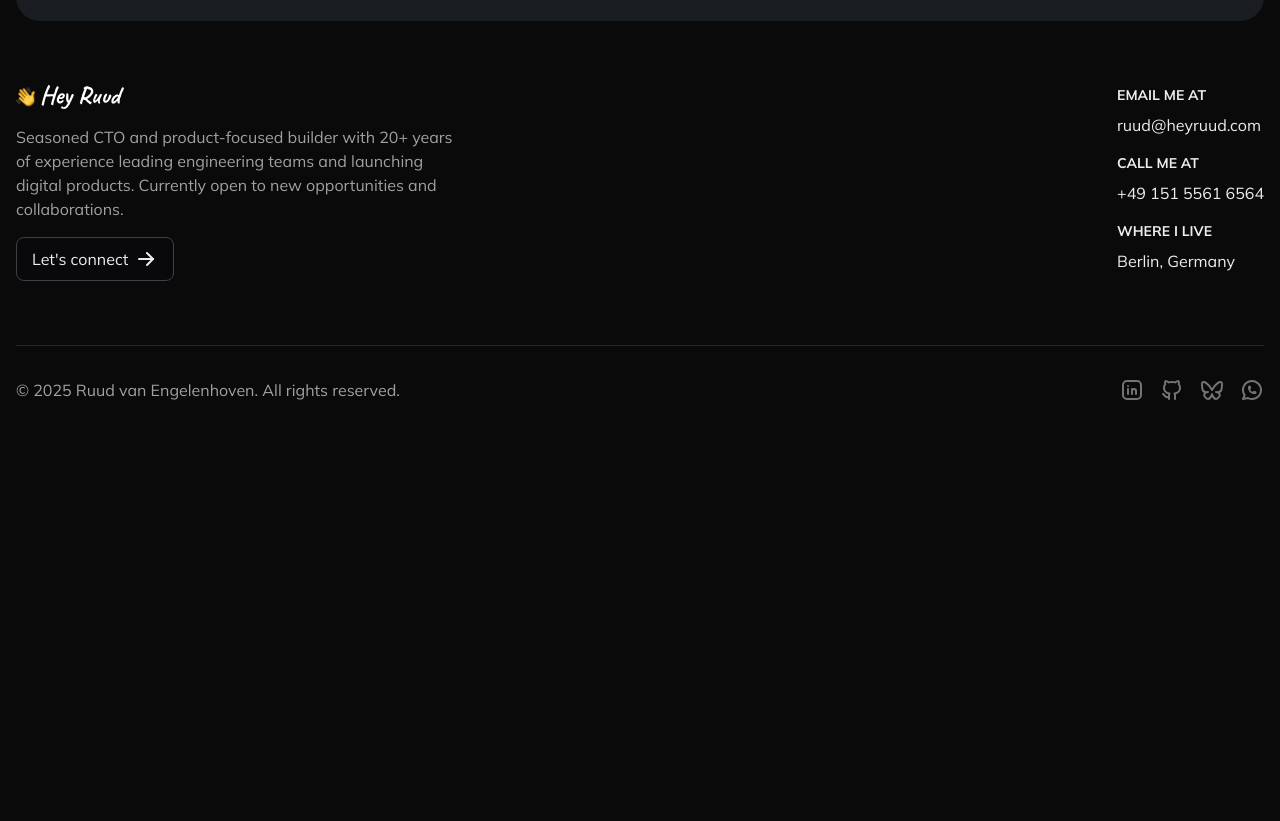
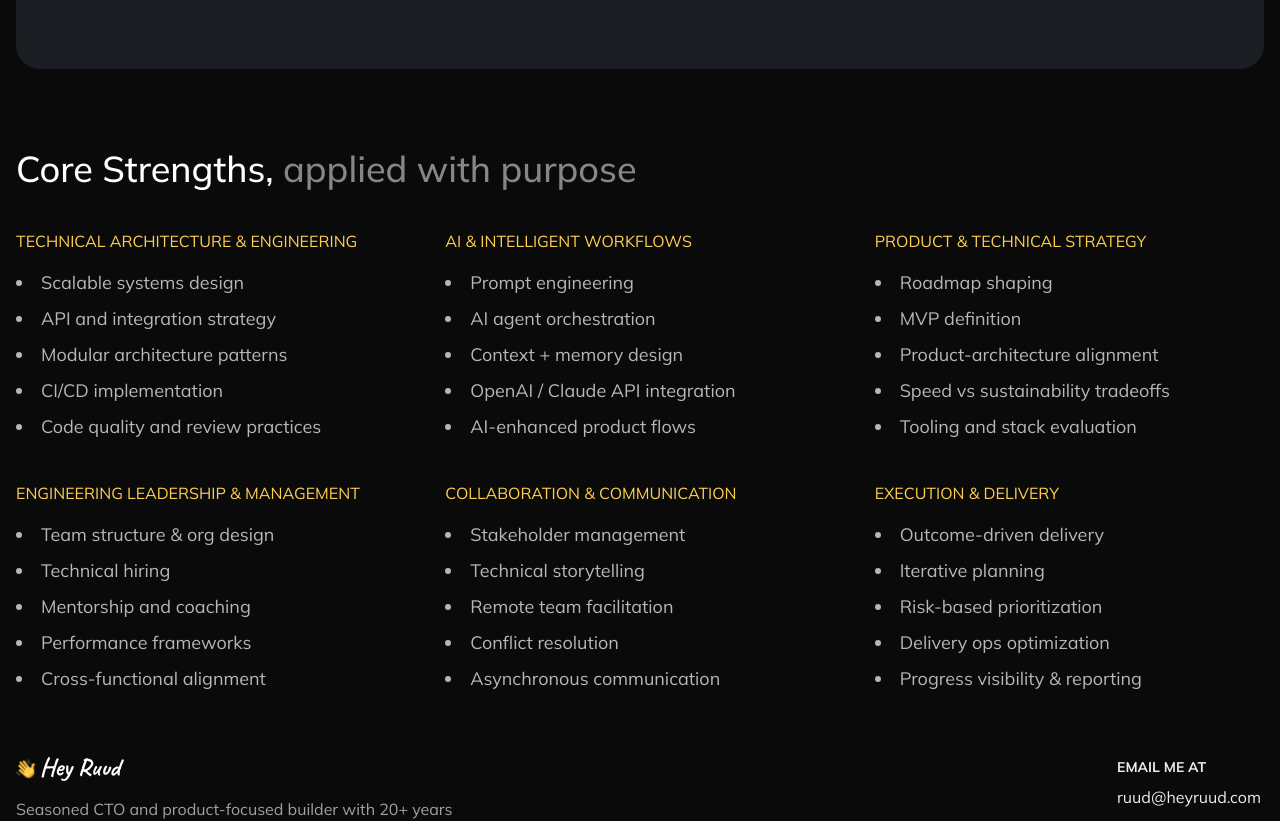
Before and after one commit to reijerteunis/heyruud, a Next.js app: page / in a window 1280 px wide. Shown: the part 1271-2092 px from the top of the page. Before the commit the page ends 1689 px from the top, so only its background shows below. Built offline with nearby package versions, Linux system fonts and the light colour scheme.

Commit message:
Add Skills section to Home page and create SkillCard component: Introduced a new Skills section in the Home component, displaying various skill categories using the SkillCard component. Implemented accessibility features and microdata for improved SEO. Added styles for SkillCard and its elements.

```diff
--- a/src/components/home/Home.tsx
+++ b/src/components/home/Home.tsx
@@ -1,5 +1,6 @@
 import About from "./About";
 import Hero from "./Hero";
+import Skills from "./Skills";
 
 /**
  * Renders the home page with a hero section.
@@ -7,9 +8,10 @@ import Hero from "./Hero";
  */
 export default function Home(): React.ReactNode {
   return (
-    <>
+    <div className="flex flex-col items-start justify-start gap-20">
       <Hero />
       <About />
-    </>
+      <Skills />
+    </div>
   );
 }
--- /dev/null
+++ b/src/components/home/Skills.tsx
@@ -0,0 +1,107 @@
+import SkillCard from "@/components/shared/SkillCard";
+
+/**
+ * Skills section component for the homepage.
+ *
+ * Displays a set of core strengths and skill categories using SkillCard components.
+ *
+ * Accessibility:
+ * - Uses a <section> with aria-labelledby referencing the heading for screen readers.
+ * - Heading is descriptive and unique for navigation.
+ *
+ * Microdata:
+ * - The section uses schema.org Person microdata.
+ * - Each SkillCard is marked as a hasSkill property of the Person.
+ * @returns {import('react').ReactNode} The rendered Skills section.
+ */
+export default function Skills(): React.ReactNode {
+  return (
+    <section
+      className="flex w-full flex-col items-start justify-start gap-10"
+      aria-labelledby="skills-heading"
+      itemScope
+      itemType="https://schema.org/Person"
+    >
+      <h2
+        id="skills-heading"
+        className="text-4xl font-medium text-black-200"
+        itemProp="description"
+      >
+        <span className="text-white">Core Strengths,</span> applied with purpose
+      </h2>
+      <div
+        className={`
+          grid w-full grid-cols-1 gap-10
+          md:grid-cols-3
+        `}
+      >
+        <SkillCard
+          title="Technical Architecture & Engineering"
+          items={[
+            "Scalable systems design",
+            "API and integration strategy",
+            "Modular architecture patterns",
+            "CI/CD implementation",
+            "Code quality and review practices",
+          ]}
+          itemProp="hasSkill"
+        />
+        <SkillCard
+          title="AI & Intelligent Workflows"
+          items={[
+            "Prompt engineering",
+            "AI agent orchestration",
+            "Context + memory design",
+            "OpenAI / Claude API integration",
+            "AI-enhanced product flows",
+          ]}
+          itemProp="hasSkill"
+        />
+        <SkillCard
+          title="Product & Technical Strategy"
+          items={[
+            "Roadmap shaping",
+            "MVP definition",
+            "Product-architecture alignment",
+            "Speed vs sustainability tradeoffs",
+            "Tooling and stack evaluation",
+          ]}
+          itemProp="hasSkill"
+        />
+        <SkillCard
+          title="Engineering Leadership & Management"
+          items={[
+            "Team structure & org design",
+            "Technical hiring",
+            "Mentorship and coaching",
+            "Performance frameworks",
+            "Cross-functional alignment",
+          ]}
+          itemProp="hasSkill"
+        />
+        <SkillCard
+          title="Collaboration & Communication"
+          items={[
+            "Stakeholder management",
+            "Technical storytelling",
+            "Remote team facilitation",
+            "Conflict resolution",
+            "Asynchronous communication",
+          ]}
+          itemProp="hasSkill"
+        />
+        <SkillCard
+          title="Execution & Delivery"
+          items={[
+            "Outcome-driven delivery",
+            "Iterative planning",
+            "Risk-based prioritization",
+            "Delivery ops optimization",
+            "Progress visibility & reporting",
+          ]}
+          itemProp="hasSkill"
+        />
+      </div>
+    </section>
+  );
+}
--- /dev/null
+++ b/src/components/shared/SkillCard/SkillCard.tsx
@@ -0,0 +1,34 @@
+import {skillCard, skillCardTitle, skillCardList} from "./styles";
+
+import type {SkillCardProps} from "./types";
+
+/**
+ * SkillCard component displays a titled list of skills or strengths.
+ * @param {SkillCardProps} props - The props for the SkillCard component.
+ * @param {string} props.title - The title of the skill card.
+ * @param {string[]} props.items - The list of items/skills to display.
+ * @param {string} [props.className] - Optional additional class names for the card.
+ * @param {string} [props.itemProp] - Optional itemProp for microdata support.
+ * @returns {import("react").ReactNode} The rendered SkillCard component.
+ */
+export default function SkillCard({
+  title,
+  items,
+  className,
+  itemProp,
+}: SkillCardProps) {
+  return (
+    <article
+      className={skillCard({className})}
+      aria-label={title}
+      {...(itemProp ? {itemProp} : {})}
+    >
+      <h3 className={skillCardTitle()}>{title}</h3>
+      <ul className={skillCardList()}>
+        {items.map((item, idx) => (
+          <li key={idx}>{item}</li>
+        ))}
+      </ul>
+    </article>
+  );
+}
--- /dev/null
+++ b/src/components/shared/SkillCard/index.ts
@@ -0,0 +1,2 @@
+export {default} from "./SkillCard";
+export * from "./types";
--- /dev/null
+++ b/src/components/shared/SkillCard/styles.ts
@@ -0,0 +1,22 @@
+import {cva} from "class-variance-authority";
+
+export const skillCard = cva("flex flex-col items-start justify-start gap-4", {
+  variants: {},
+  defaultVariants: {},
+});
+
+export const skillCardTitle = cva("text-yellow-500 uppercase", {
+  variants: {},
+  defaultVariants: {},
+});
+
+export const skillCardList = cva(
+  `
+    flex list-inside list-disc flex-col items-start justify-start gap-2 text-lg
+    font-normal text-black-100
+  `,
+  {
+    variants: {},
+    defaultVariants: {},
+  },
+);
--- /dev/null
+++ b/src/components/shared/SkillCard/types.ts
@@ -0,0 +1,24 @@
+/**
+ * Props for the SkillCard component.
+ *
+ * Accessibility: The SkillCard component includes an aria-label for the article element for improved screen reader support.
+ * Microdata: The component uses schema.org microdata (DefinedTerm, name, termCode) for SEO and structured data.
+ */
+export interface SkillCardProps {
+  /**
+   * The title of the skill card.
+   */
+  title: string;
+  /**
+   * The list of items/skills to display.
+   */
+  items: string[];
+  /**
+   * Optional additional class names for the card.
+   */
+  className?: string;
+  /**
+   * Optional microdata itemProp for the root element.
+   */
+  itemProp?: string;
+}
```
